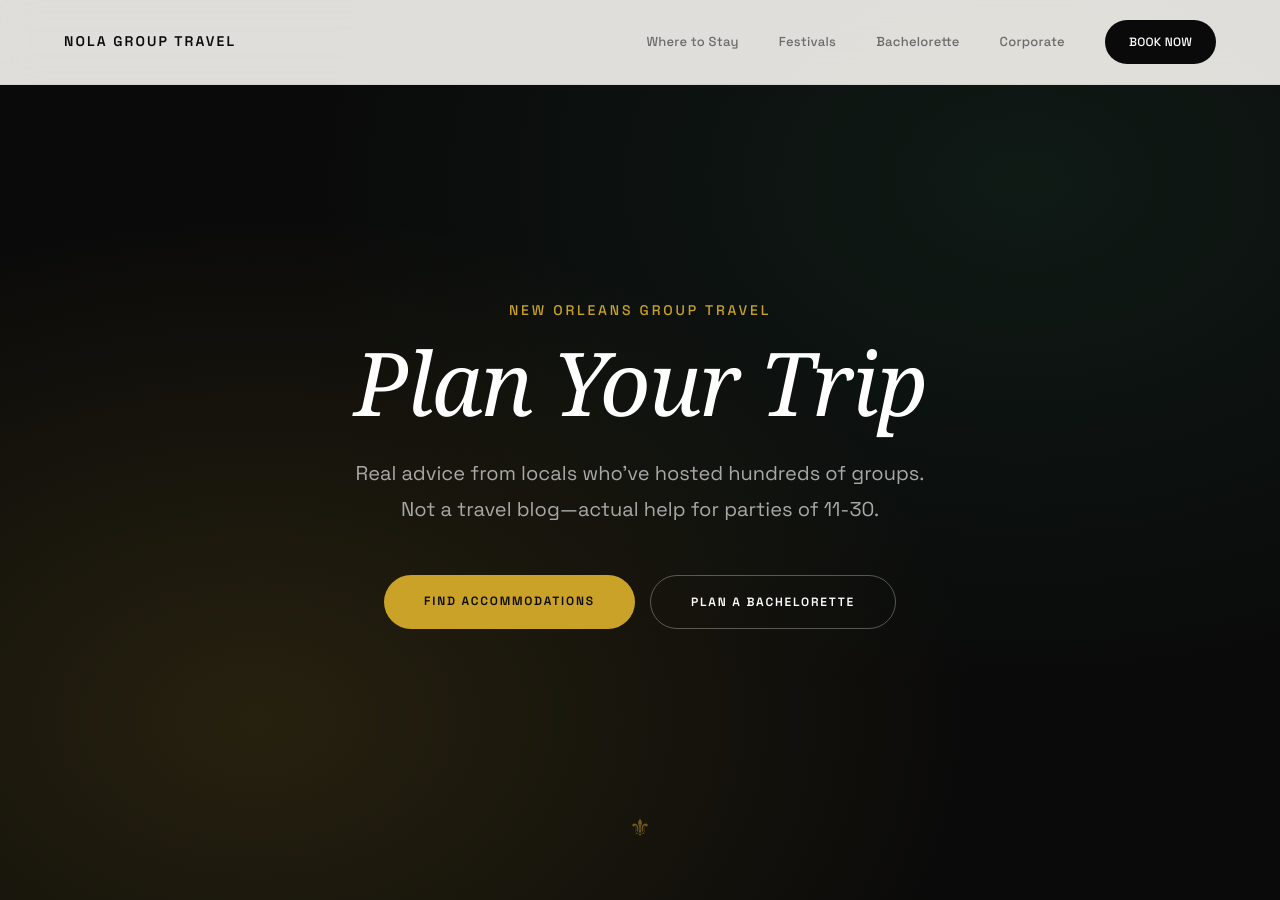
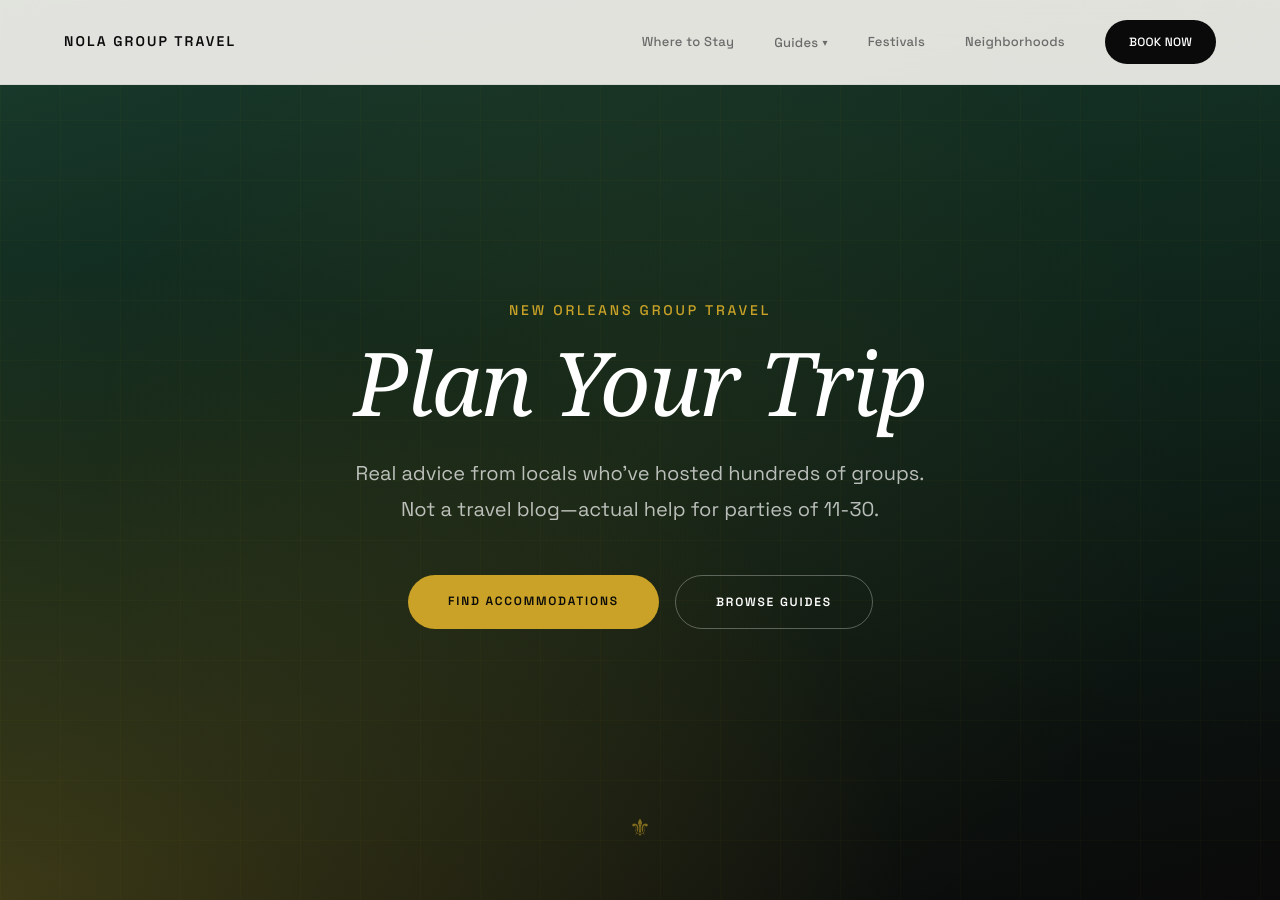
Before and after one commit to sjworth-dev/nola-group-travel, a Jekyll site: the page built from index.md, in a window 1280 px wide and 900 px high. Built offline with Jekyll 4.4.1, drawn with Linux system fonts in a browser that asks for light colours; some web fonts are replaced.

Commit message:
Redesign header with dropdown nav and update hero styling
Header changes:
- Added dropdown menu for all 8 guides (Celebrations + Gatherings)
- Organized guides into two columns by category
- Added Neighborhoods link to main nav

Hero changes:
- Replaced solid black with green-to-black gradient
- Added subtle grid pattern overlay
- Warmer, more dimensional feel
- Added floating fleur-de-lis element

Footer changes:
- Updated to 4-column layout
- Responsive grid for mobile

Co-Authored-By: Claude Opus 4.5 <noreply@anthropic.com>

```diff
--- a/_includes/header.html
+++ b/_includes/header.html
@@ -3,9 +3,27 @@
     <a href="{{ '/' | relative_url }}" class="logo">NOLA Group Travel</a>
     <nav class="main-nav">
       <a href="{{ '/where-to-stay/' | relative_url }}">Where to Stay</a>
+      <div class="nav-dropdown">
+        <button class="nav-dropdown-trigger">Guides <span class="dropdown-arrow">▾</span></button>
+        <div class="nav-dropdown-menu">
+          <div class="dropdown-section">
+            <span class="dropdown-label">Celebrations</span>
+            <a href="{{ '/guides/bachelorette-party/' | relative_url }}">Bachelorette Parties</a>
+            <a href="{{ '/guides/bachelor-party/' | relative_url }}">Bachelor Parties</a>
+            <a href="{{ '/guides/wedding-party/' | relative_url }}">Wedding Parties</a>
+            <a href="{{ '/guides/milestone-birthday/' | relative_url }}">Milestone Birthdays</a>
+          </div>
+          <div class="dropdown-section">
+            <span class="dropdown-label">Gatherings</span>
+            <a href="{{ '/guides/friends-trip/' | relative_url }}">Friends Trips</a>
+            <a href="{{ '/guides/family-reunion/' | relative_url }}">Family Reunions</a>
+            <a href="{{ '/guides/corporate-retreat/' | relative_url }}">Corporate Retreats</a>
+            <a href="{{ '/guides/holiday-gathering/' | relative_url }}">Holiday Gatherings</a>
+          </div>
+        </div>
+      </div>
       <a href="{{ '/events/' | relative_url }}">Festivals</a>
-      <a href="{{ '/guides/bachelorette-party/' | relative_url }}">Bachelorette</a>
-      <a href="{{ '/guides/corporate-retreat/' | relative_url }}">Corporate</a>
+      <a href="{{ '/neighborhoods/bywater/' | relative_url }}">Neighborhoods</a>
       <a href="https://castledayretreats.com" class="nav-cta" target="_blank">Book Now</a>
     </nav>
     <button class="mobile-menu-toggle" aria-label="Toggle menu">
--- a/_layouts/home.html
+++ b/_layouts/home.html
@@ -11,9 +11,10 @@ layout: default
     <p class="hero-subtitle">Real advice from locals who've hosted hundreds of groups. Not a travel blog—actual help for parties of 11-30.</p>
     <div class="hero-cta">
       <a href="{{ '/where-to-stay/' | relative_url }}" class="btn btn-primary">Find Accommodations</a>
-      <a href="{{ '/guides/bachelorette-party/' | relative_url }}" class="btn btn-secondary">Plan a Bachelorette</a>
+      <a href="{{ '/guides/bachelorette-party/' | relative_url }}" class="btn btn-secondary">Browse Guides</a>
     </div>
   </div>
+  <div class="hero-fleur">⚜</div>
 </section>
 
 <section class="intro">
--- a/assets/css/style.css
+++ b/assets/css/style.css
@@ -167,6 +167,92 @@ strong {
   transform-origin: left;
 }
 
+/* Dropdown Navigation */
+.nav-dropdown {
+  position: relative;
+}
+
+.nav-dropdown-trigger {
+  background: none;
+  border: none;
+  font-family: var(--font-sans);
+  font-size: 0.8125rem;
+  font-weight: 500;
+  letter-spacing: 0.02em;
+  color: var(--color-gray);
+  cursor: pointer;
+  display: flex;
+  align-items: center;
+  gap: 0.25rem;
+  transition: color 0.2s;
+}
+
+.nav-dropdown-trigger:hover {
+  color: var(--color-black);
+}
+
+.dropdown-arrow {
+  font-size: 0.625rem;
+  transition: transform 0.3s var(--ease-out);
+}
+
+.nav-dropdown:hover .dropdown-arrow {
+  transform: rotate(180deg);
+}
+
+.nav-dropdown-menu {
+  position: absolute;
+  top: 100%;
+  left: 50%;
+  transform: translateX(-50%) translateY(10px);
+  background: var(--color-white);
+  border: 1px solid var(--color-border);
+  padding: 1.5rem;
+  display: flex;
+  gap: 2.5rem;
+  opacity: 0;
+  visibility: hidden;
+  transition: all 0.3s var(--ease-out);
+  box-shadow: 0 20px 60px rgba(0,0,0,0.1);
+  min-width: 400px;
+}
+
+.nav-dropdown:hover .nav-dropdown-menu {
+  opacity: 1;
+  visibility: visible;
+  transform: translateX(-50%) translateY(0);
+}
+
+.dropdown-section {
+  display: flex;
+  flex-direction: column;
+  gap: 0.5rem;
+}
+
+.dropdown-label {
+  font-size: 0.625rem;
+  font-weight: 700;
+  letter-spacing: 0.2em;
+  text-transform: uppercase;
+  color: var(--color-gold);
+  margin-bottom: 0.5rem;
+}
+
+.nav-dropdown-menu a {
+  font-size: 0.875rem;
+  color: var(--color-gray);
+  padding: 0.375rem 0;
+  white-space: nowrap;
+}
+
+.nav-dropdown-menu a:hover {
+  color: var(--color-black);
+}
+
+.nav-dropdown-menu a::after {
+  display: none;
+}
+
 .nav-cta {
   background: var(--color-black) !important;
   color: var(--color-white) !important;
@@ -198,7 +284,7 @@ strong {
   align-items: center;
   justify-content: center;
   text-align: center;
-  background: var(--color-black);
+  background: linear-gradient(165deg, #1a3d2e 0%, #0d2218 40%, #0a0a0a 100%);
   color: var(--color-white);
   position: relative;
   overflow: hidden;
@@ -213,20 +299,36 @@ strong {
   right: 0;
   bottom: 0;
   background:
-    radial-gradient(ellipse at 20% 80%, rgba(201, 162, 39, 0.15) 0%, transparent 50%),
-    radial-gradient(ellipse at 80% 20%, rgba(26, 61, 46, 0.3) 0%, transparent 50%);
+    radial-gradient(ellipse at 0% 100%, rgba(201, 162, 39, 0.25) 0%, transparent 50%),
+    radial-gradient(ellipse at 100% 0%, rgba(26, 61, 46, 0.4) 0%, transparent 60%),
+    radial-gradient(circle at 50% 50%, rgba(201, 162, 39, 0.08) 0%, transparent 70%);
   pointer-events: none;
 }
 
+/* Decorative grid pattern */
 .hero::after {
-  content: '⚜';
+  content: '';
+  position: absolute;
+  top: 0;
+  left: 0;
+  right: 0;
+  bottom: 0;
+  background-image:
+    linear-gradient(rgba(201, 162, 39, 0.03) 1px, transparent 1px),
+    linear-gradient(90deg, rgba(201, 162, 39, 0.03) 1px, transparent 1px);
+  background-size: 60px 60px;
+  pointer-events: none;
+}
+
+/* Floating fleur-de-lis */
+.hero-fleur {
   position: absolute;
   bottom: 3rem;
   left: 50%;
   transform: translateX(-50%);
   font-size: 1.5rem;
   color: var(--color-gold);
-  opacity: 0.5;
+  opacity: 0.6;
   animation: float 3s ease-in-out infinite;
 }
 
@@ -261,7 +363,7 @@ strong {
   font-size: 1.25rem;
   max-width: 600px;
   margin: 0 auto 3rem;
-  color: var(--color-gray-light);
+  color: rgba(255,255,255,0.7);
   line-height: 1.8;
 }
 
@@ -731,8 +833,8 @@ blockquote::before {
 
 .footer-grid {
   display: grid;
-  grid-template-columns: 2fr 1fr 1fr;
-  gap: 4rem;
+  grid-template-columns: 1.5fr 1fr 1fr 1fr;
+  gap: 3rem;
   margin-bottom: 4rem;
 }
 
@@ -793,6 +895,14 @@ blockquote::before {
 @media (max-width: 1024px) {
   .card-grid {
     grid-template-columns: 1fr;
+  }
+}
+
+@media (max-width: 900px) {
+  .nav-dropdown-menu {
+    min-width: 320px;
+    flex-direction: column;
+    gap: 1.5rem;
   }
 }
 
@@ -857,14 +967,24 @@ blockquote::before {
   }
 
   .footer-grid {
-    grid-template-columns: 1fr;
+    grid-template-columns: 1fr 1fr;
     gap: 2.5rem;
+  }
+
+  .footer-about {
+    grid-column: 1 / -1;
   }
 
   .footer-bottom {
     flex-direction: column;
     gap: 1rem;
     text-align: center;
+  }
+}
+
+@media (max-width: 480px) {
+  .footer-grid {
+    grid-template-columns: 1fr;
   }
 }
 
```
